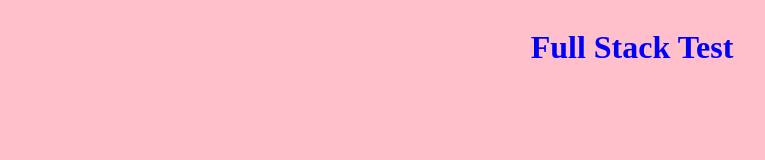
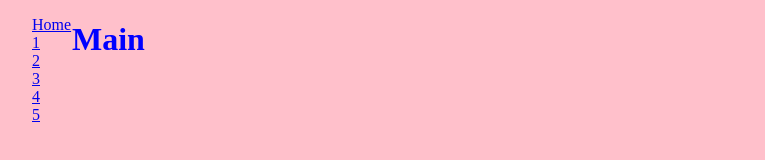
Before and after one commit to LggmBr/fullStackTest, a website: page public/index.html in a window 1280 px wide. Shown: the whole page, without its empty margins (8-773 px from the left). Drawn offline with Linux system fonts and the light colour scheme.

Commit message:
Started the development of the main web page.

```diff
--- a/public/index.html
+++ b/public/index.html
@@ -7,6 +7,18 @@
     <link href="style.css" rel="stylesheet">
   </head>
   <body>
-    <h1>Full Stack Test</h1>
+    <nav>
+      <ul>
+        <li><a href="/">Home</a></li>
+        <li><a href="#">1</a></li>
+        <li><a href="#">2</a></li>
+        <li><a href="#">3</a></li>
+        <li><a href="#">4</a></li>
+        <li><a href="#">5</a></li>
+      </ul>
+    </nav>
+    <main>
+      <h1>Main</h1>
+    </main>
   </body>
 </html>
--- a/public/style.css
+++ b/public/style.css
@@ -1,10 +1,18 @@
+* {
+  * margin: none;
+  * padding: none;
+  * border: none;
+}
 body {
   background-color:pink;
-  display: flex;
-  align-items: center;
-  justify-content: center;
-  flex-direction: vertical;
+  display: grid;
+  grid-template-columns: 80px 1fr;
+  margin: 0px;
 }
 h1 {
   color:blue;
 }
+ul, li {
+  list-style: none;
+
+}
```
